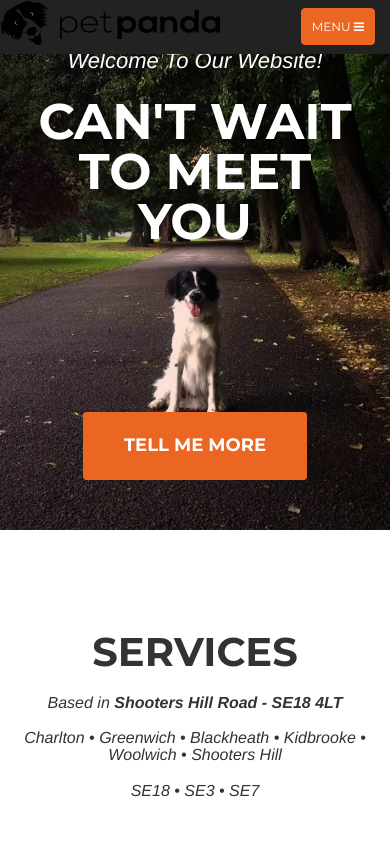
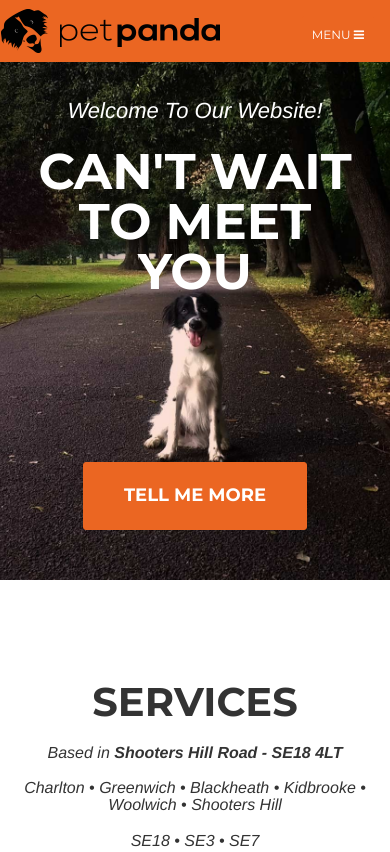
Before and after one commit to carlaguillen/carlaguillen.github.io, a website: page index.html in a window 390 px wide. Shown: the top 852 px of the page. Drawn offline with nearby package versions, Linux system fonts and the light colour scheme; a web font is replaced by a local one.

Commit message:
mobile version header
fix color and padding

```diff
--- a/css/agency.css
+++ b/css/agency.css
@@ -147,8 +147,10 @@ fieldset[disabled] .btn-xl.active {
   background-color: white;
 }
 .navbar-custom {
-  background-color: #222222;
+  background-color: #eb6622;
   border-color: transparent;
+  padding-top: 8px;
+  padding-top: 8px;
 }
 .navbar-custom .navbar-brand {
   color: #eb6622;
@@ -247,6 +249,8 @@ header .intro-text .intro-lead-in {
   font-size: 22px;
   line-height: 22px;
   margin-bottom: 25px;
+  padding-top: 50px;
+
 }
 header .intro-text .intro-heading {
   font-family: "Montserrat", "Helvetica Neue", Helvetica, Arial, sans-serif;
```
Also changed, not shown: 1 other file.
